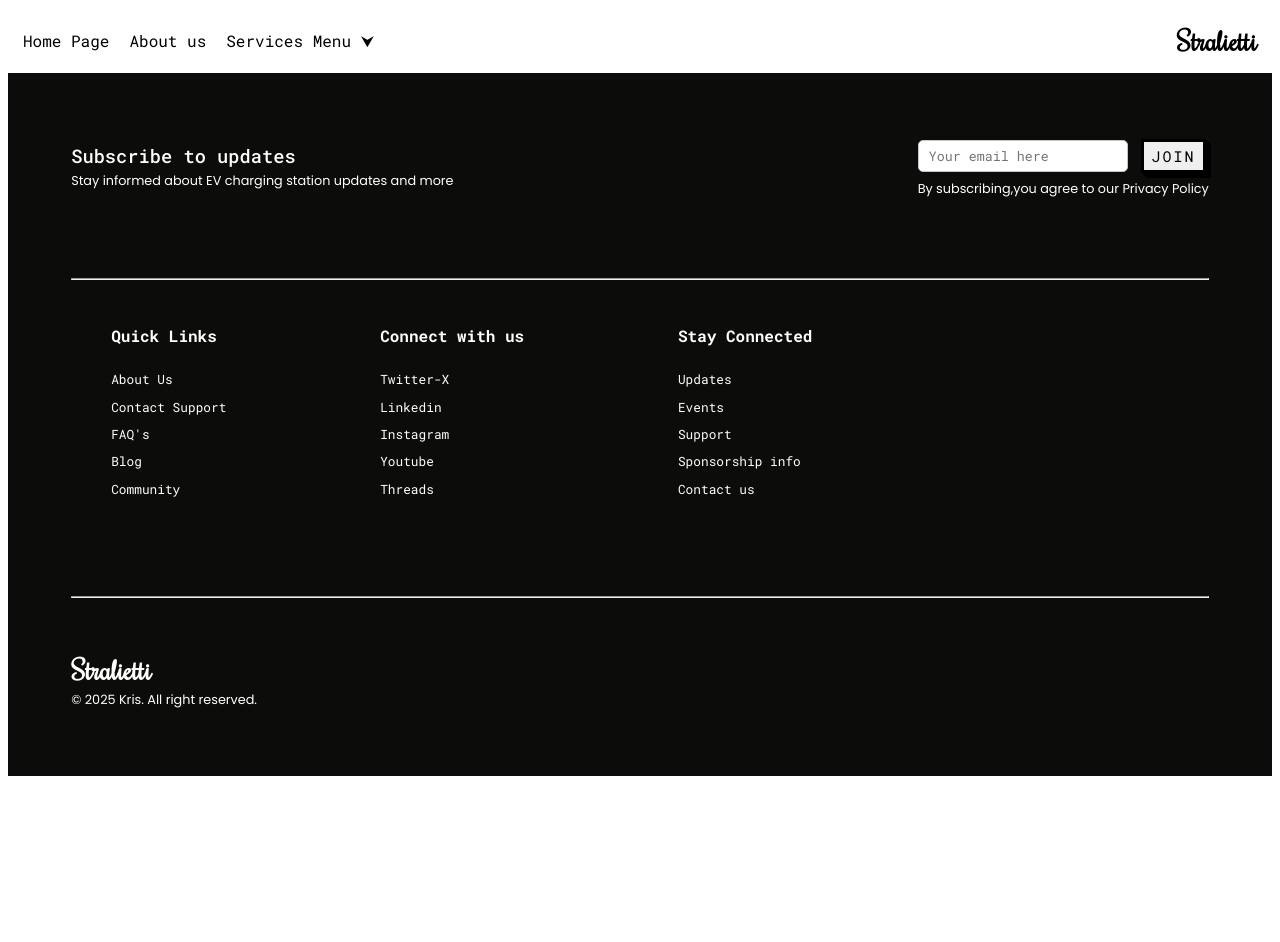
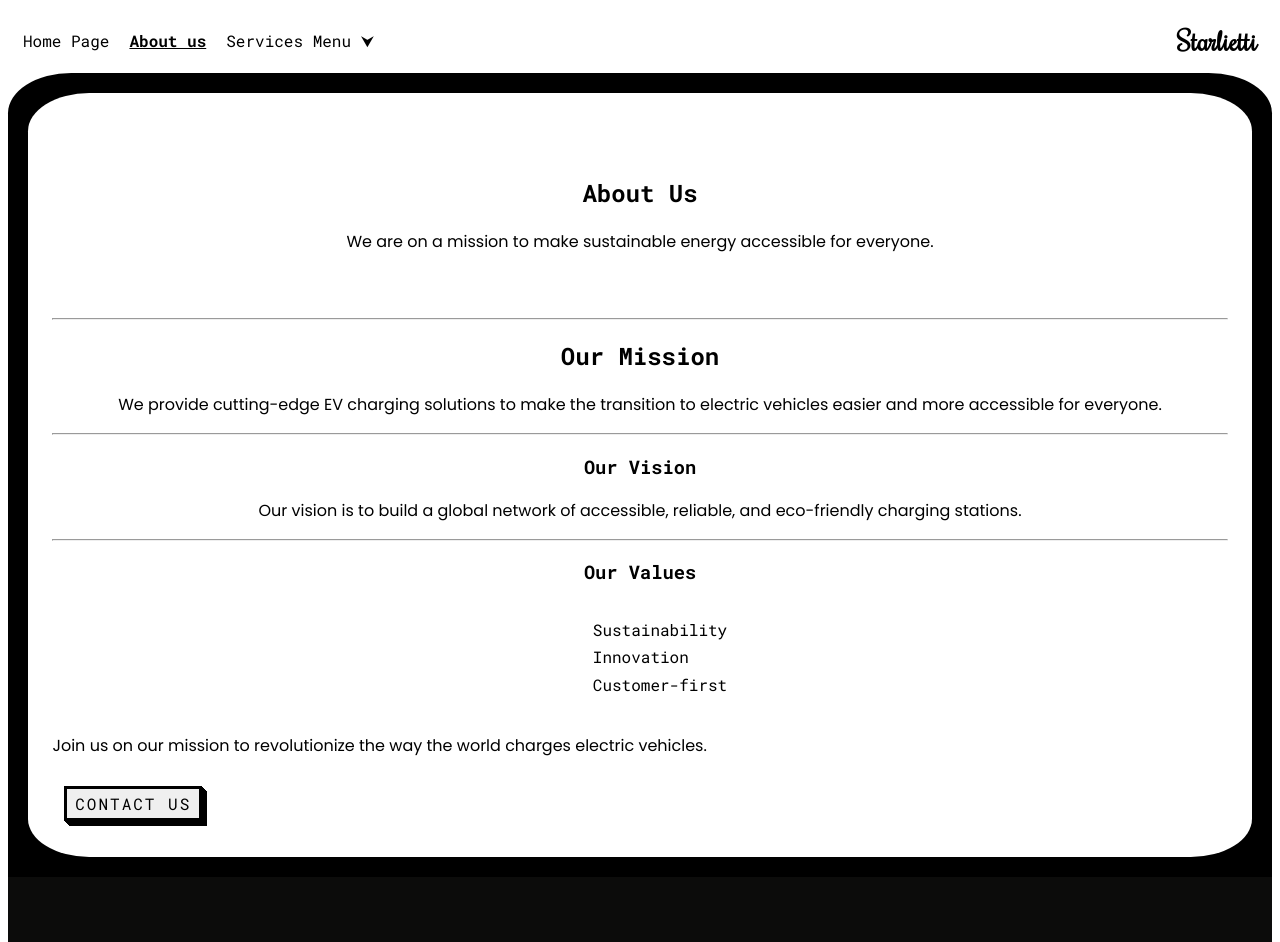
Before and after one commit to kriskris-27/ev-charging-station, a React (Vite) app in the folder ev-charging-stations/: page /about in a window 1280 px wide. Shown: the top 942 px of the page. Before the commit the page ends 800 px from the top, so only its background shows below. Built offline with nearby package versions, Linux system fonts and the light colour scheme.

Commit message:
Added new feature or fix

```diff
--- a/ev-charging-stations/src/App.jsx
+++ b/ev-charging-stations/src/App.jsx
@@ -10,6 +10,7 @@ const App = () => {
     <Routes>
         <Route path="/" element={<Home/>}/>
         <Route path="about" element={<Aboutus/>}/>
+
     </Routes>
 
     </>
--- a/ev-charging-stations/src/components/Aboutus/Aboutus.css
+++ b/ev-charging-stations/src/components/Aboutus/Aboutus.css
@@ -0,0 +1,58 @@
+.about-us-page {
+    padding: 20px;
+    font-family: Arial, sans-serif;
+    background-color: #000;
+    border-radius: 5% 5% 0 0;
+  }
+  .about-us-pb{
+    background-color: white;
+    border-radius: 5%;
+    padding: 2%;
+  }
+
+  .header-section {
+    text-align: center;
+    padding: 40px 0;
+
+  }
+
+  .company-overview{
+    text-align: center;
+  }
+  .lis{
+    display: flex;
+    justify-content: center
+  }
+  .company-overview ul{
+    display: flex;
+    flex-direction: column;
+    align-items: flex-start
+  }
+
+  .cta button {
+    font-family: "Roboto Mono", serif;
+    font-size: 16px;
+    letter-spacing: 2px;
+    text-decoration: none;
+    text-transform: uppercase;
+    color: #000;
+    cursor: pointer;
+    border: 3px solid;
+    margin: 1%;
+    padding: 0.25em 0.5em;
+    box-shadow: 1px 1px 0px 0px, 2px 2px 0px 0px, 3px 3px 0px 0px, 4px 4px 0px 0px, 5px 5px 0px 0px;
+    position: relative;
+    user-select: none;
+    -webkit-user-select: none;
+    touch-action: manipulation;
+    transition: background-color 0.3s ease, background-image 0.3s ease;
+
+  }
+  .cta button:hover {
+    background-image: linear-gradient(to right, white, #d9e99e);
+  }
+  .cta button:active {
+    box-shadow: 0px 0px 0px 0px;
+  top: 5px;
+  left: 5px;
+  }
--- a/ev-charging-stations/src/components/Aboutus/Aboutus.jsx
+++ b/ev-charging-stations/src/components/Aboutus/Aboutus.jsx
@@ -0,0 +1,51 @@
+import React from 'react';
+import './Aboutus.css';
+
+const AboutUsPage = () => {
+  return (
+    <div className="about-us-page">
+        <div className="about-us-pb">
+
+
+      {/* Header Section */}
+      <section className="header-section">
+        <h1>About Us</h1>
+        <p>We are on a mission to make sustainable energy accessible for everyone.</p>
+      </section>
+      <hr></hr>
+
+      {/* Company Overview Section */}
+      <section className="company-overview">
+        <h1>Our Mission</h1>
+        <p>We provide cutting-edge EV charging solutions to make the transition to electric vehicles easier and more accessible for everyone.</p>
+
+        <hr></hr>
+
+        <h3>Our Vision</h3>
+        <p>Our vision is to build a global network of accessible, reliable, and eco-friendly charging stations.</p>
+
+        <hr></hr>
+
+        <h3>Our Values</h3>
+        <div className="lis">
+        <ul>
+          <li>Sustainability</li>
+          <li>Innovation</li>
+          <li>Customer-first</li>
+        </ul>
+        </div>
+      </section>
+
+
+      {/* Call to Action Section */}
+      <section className="cta">
+        <p>Join us on our mission to revolutionize the way the world charges electric vehicles.</p>
+        <button>Contact Us</button>
+      </section>
+      </div>
+
+    </div>
+  );
+};
+
+export default AboutUsPage;
--- a/ev-charging-stations/src/components/Footer/Footer.jsx
+++ b/ev-charging-stations/src/components/Footer/Footer.jsx
@@ -46,7 +46,7 @@ function Footer() {
                 </div>
                 <hr></hr>
                 <div className="foot-end">
-                    <h1 className="logos">Stralietti</h1>
+                    <h1 className="logos">Starlietti</h1>
                     <p>© 2025 Kris. All right reserved.</p>
 
                 </div>
--- a/ev-charging-stations/src/components/HeroHeader/HeroHeader.jsx
+++ b/ev-charging-stations/src/components/HeroHeader/HeroHeader.jsx
@@ -1,10 +1,23 @@
-import React from 'react'
+import React, { useState } from 'react'
 import './HeroHeader.css'
 
 const HeroHeader = () => {
+    const [location,setlocation]=useState(null);
     const handleLocationClick = () =>{
-        alert('Location access requested!')
-    }
+        alert('Location access requested! To locate charging points')
+
+        if (navigator.geolocation) {
+            navigator.geolocation.getCurrentPosition((position)=>{
+                const {lat,lon} = position.coords;
+                setlocation({lat,lon})
+            },
+        (error)=>{
+            alert("Unable to retrieve location.Please enable location access.")
+        });
+        } else{
+            alert("Geolocation is not supported by this browser.")
+        }
+    };
 
   return (
     <>
@@ -15,7 +28,7 @@ const HeroHeader = () => {
             Our innovative app helps you find electric vehicle charging stations in your vicinity with just a tap. Allow location access to unlock real-time information on availability, ratings, and more.
             </p>
             <div className="buttons">
-            <button className="cta-button" onClick={handleLocationClick}>Allow Location</button>
+            <button className="cta-button" onClick={handleLocationClick}>FIND CHARGING POINTS </button>
             <button className="cta-button">Learn More</button>
             </div>
 
--- a/ev-charging-stations/src/components/Navbar/Navbar.jsx
+++ b/ev-charging-stations/src/components/Navbar/Navbar.jsx
@@ -1,6 +1,6 @@
 import React, { useState } from 'react';
 import './Navbar.css';
-import { Link } from 'react-router-dom';
+import { NavLink } from 'react-router-dom';
 
 const Navbar = () => {
 
@@ -16,6 +16,15 @@ const Navbar = () => {
         setMenuOpen(!menuOpen)
         console.log("Menu Open:", menuOpen);
     }
+
+    const navLinkStyle = ({ isActive }) => {
+        return {
+            fontWeight:isActive?'bold':'normal',
+            textDecoration:isActive?'underline':'bold'
+
+        };
+    };
+
     return (
         <>
             <nav className='navbar'>
@@ -23,30 +32,30 @@ const Navbar = () => {
                     ☰
                 </div>
                 <div className={`menu ${menuOpen ? 'mobile-menu' : ''}`}>
-            <Link to='/'>Home Page</Link>
-            <Link to='/about'>About us</Link>
+                    <NavLink to='/' style={navLinkStyle}>Home Page</NavLink>
+                    <NavLink to='/about' style={navLinkStyle}>About us</NavLink>
 
                     <div className="services-dropdown">
-                <div onClick={toggleDropdown}className='nav-link'>Services Menu ⮟</div>
+                        <div onClick={toggleDropdown} className='nav-link'>Services Menu ⮟</div>
 
                         {dropdownOpen && (
                             <ul className="dropdown-list">
-                    <li><a href="/service1">Charging stations</a></li>
-                    <li><a href="/service2">EV service stations</a></li>
-                    <li><a href="/service3">Battery shops</a></li>
+                                <li><NavLink to="/service1">Charging stations</NavLink></li>
+                                <li><NavLink to="/service2">EV service stations</NavLink></li>
+                                <li><NavLink to="/service3">Battery shops</NavLink></li>
                             </ul>
                         )}
                     </div>
                 </div>
                 <div>
-            <h1 className='logos'>Stralietti</h1>
+                    <h1 className='logos'>Starlietti</h1>
                 </div>
 
 
 
             </nav>
         </>
-  )
-}
+    );
+};
 
-export default Navbar
+export default Navbar;
--- a/ev-charging-stations/src/pages/Aboutus.jsx
+++ b/ev-charging-stations/src/pages/Aboutus.jsx
@@ -1,11 +1,13 @@
 import React from 'react'
 import Navbar from '../components/Navbar/Navbar'
 import Footer from '../components/Footer/Footer'
+import AboutUsPage from '../components/Aboutus/Aboutus.jsx'
 
 const Aboutus = () => {
   return (
     <>
     <Navbar/>
+    <AboutUsPage/>
     <Footer/>
     </>
   )
```
Also changed, not shown: 1 other file (tests, documents, lock files or other folders). Lines whose indentation alone changed are shown as unchanged.
